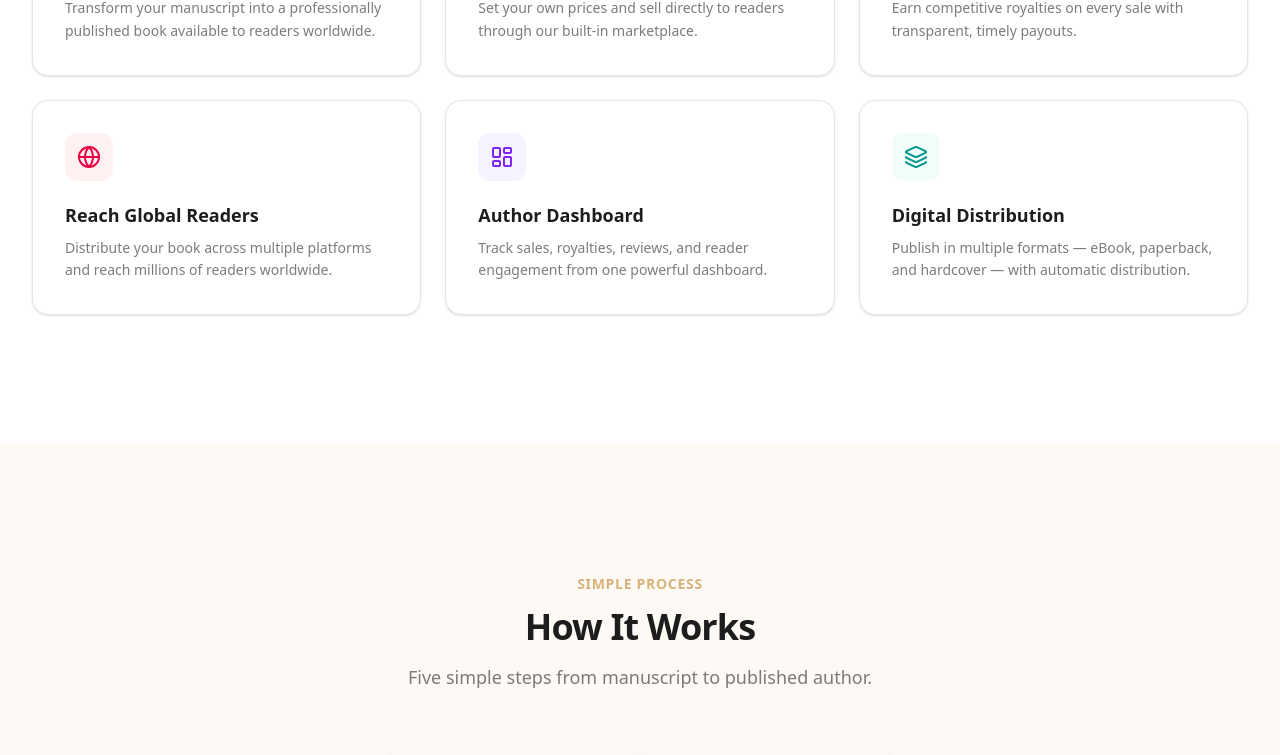
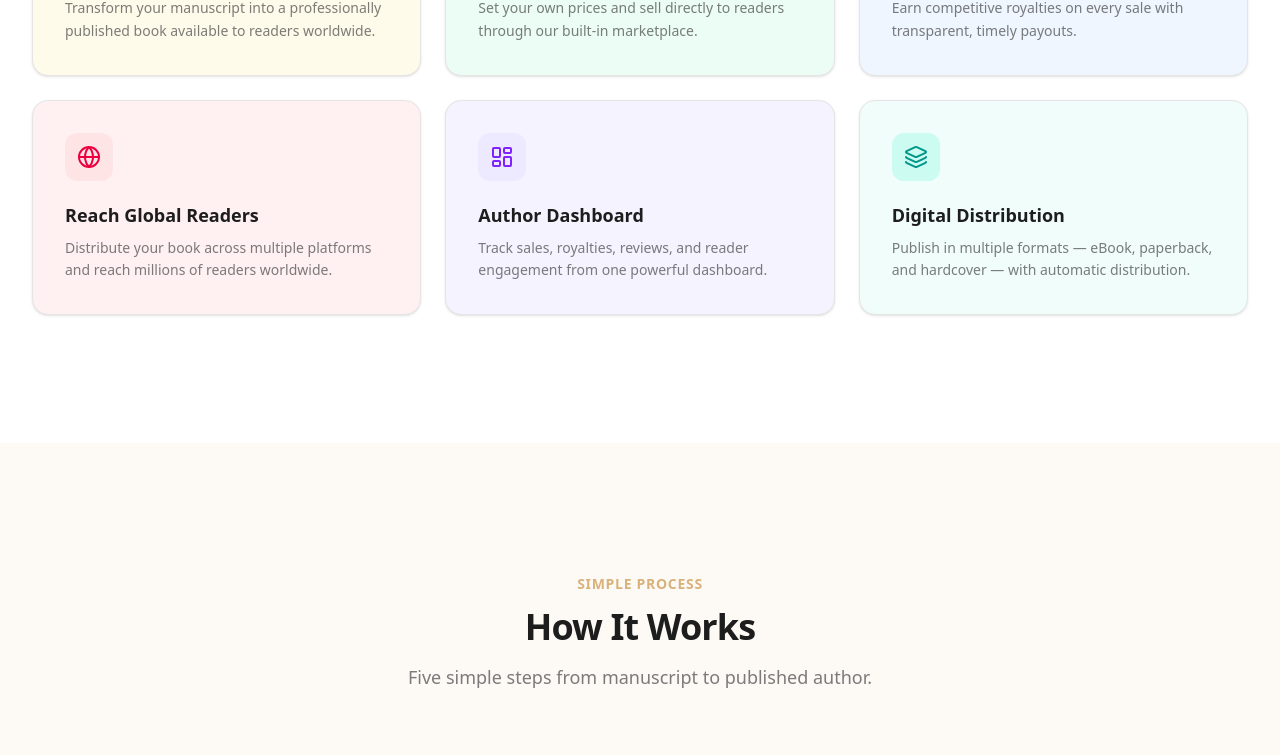
Before and after one commit to Johnfavour-maidu/statement-publications, a Next.js app: page / in a window 1280 px wide. Shown: the part 1200-1955 px from the top of the page. Built offline with nearby package versions, Linux system fonts and the light colour scheme; no server answers; a web font is replaced by a local one.

Commit message:
Entire boxes now have colored backgrounds for features steps and testimonials

```diff
--- a/src/app/page.tsx
+++ b/src/app/page.tsx
@@ -111,54 +111,60 @@ const features = [
     title: "Publish Books",
     description:
       "Transform your manuscript into a professionally published book available to readers worldwide.",
-    color: "bg-amber-50",
+    bg: "bg-amber-50",
     iconColor: "text-amber-600",
-    border: "hover:border-amber-200",
+    iconBg: "bg-amber-100",
+    border: "border-amber-200",
   },
   {
     icon: ShoppingCart,
     title: "Sell Books",
     description:
       "Set your own prices and sell directly to readers through our built-in marketplace.",
-    color: "bg-emerald-50",
+    bg: "bg-emerald-50",
     iconColor: "text-emerald-600",
-    border: "hover:border-emerald-200",
+    iconBg: "bg-emerald-100",
+    border: "border-emerald-200",
   },
   {
     icon: DollarSign,
     title: "Earn Royalties",
     description:
       "Earn competitive royalties on every sale with transparent, timely payouts.",
-    color: "bg-blue-50",
+    bg: "bg-blue-50",
     iconColor: "text-blue-600",
-    border: "hover:border-blue-200",
+    iconBg: "bg-blue-100",
+    border: "border-blue-200",
   },
   {
     icon: Globe,
     title: "Reach Global Readers",
     description:
       "Distribute your book across multiple platforms and reach millions of readers worldwide.",
-    color: "bg-rose-50",
+    bg: "bg-rose-50",
     iconColor: "text-rose-600",
-    border: "hover:border-rose-200",
+    iconBg: "bg-rose-100",
+    border: "border-rose-200",
   },
   {
     icon: LayoutDashboard,
     title: "Author Dashboard",
     description:
       "Track sales, royalties, reviews, and reader engagement from one powerful dashboard.",
-    color: "bg-violet-50",
+    bg: "bg-violet-50",
     iconColor: "text-violet-600",
-    border: "hover:border-violet-200",
+    iconBg: "bg-violet-100",
+    border: "border-violet-200",
   },
   {
     icon: Layers,
     title: "Digital Distribution",
     description:
       "Publish in multiple formats — eBook, paperback, and hardcover — with automatic distribution.",
-    color: "bg-teal-50",
+    bg: "bg-teal-50",
     iconColor: "text-teal-600",
-    border: "hover:border-teal-200",
+    iconBg: "bg-teal-100",
+    border: "border-teal-200",
   },
 ];
 
@@ -167,45 +173,50 @@ const steps = [
     icon: Pen,
     title: "Create Account",
     description: "Sign up for free and set up your author profile in minutes.",
-    color: "bg-amber-50",
+    bg: "bg-amber-50",
     iconColor: "text-amber-600",
     number: "text-amber-500",
+    border: "border-amber-200",
   },
   {
     icon: Upload,
     title: "Upload Manuscript",
     description:
       "Upload your manuscript in any standard format. We accept DOCX, PDF, and more.",
-    color: "bg-emerald-50",
+    bg: "bg-emerald-50",
     iconColor: "text-emerald-600",
     number: "text-emerald-500",
+    border: "border-emerald-200",
   },
   {
     icon: Palette,
     title: "Design Your Book",
     description:
       "Choose from professional templates or upload your own cover design.",
-    color: "bg-blue-50",
+    bg: "bg-blue-50",
     iconColor: "text-blue-600",
     number: "text-blue-500",
+    border: "border-blue-200",
   },
   {
     icon: Rocket,
     title: "Publish",
     description:
       "Review, preview, and hit publish. Your book goes live within 24 hours.",
-    color: "bg-rose-50",
+    bg: "bg-rose-50",
     iconColor: "text-rose-600",
     number: "text-rose-500",
+    border: "border-rose-200",
   },
   {
     icon: Banknote,
     title: "Earn Royalties",
     description:
       "Start earning competitive royalties on every sale with weekly payouts.",
-    color: "bg-violet-50",
+    bg: "bg-violet-50",
     iconColor: "text-violet-600",
     number: "text-violet-500",
+    border: "border-violet-200",
   },
 ];
 
@@ -312,8 +323,9 @@ const testimonials = [
       "Statement Publications made publishing my debut novel effortless. The platform is intuitive, the support team is incredible, and I earned my first royalty within the first month.",
     rating: 5,
     color: "from-amber-500 to-orange-600",
-    quoteColor: "text-amber-400",
-    borderHover: "hover:border-amber-200",
+    quoteColor: "text-amber-500",
+    bg: "bg-amber-50",
+    border: "border-amber-200",
   },
   {
     name: "Kwame Poku",
@@ -322,8 +334,9 @@ const testimonials = [
       "I've tried other platforms, but none compare. The author dashboard gives me full visibility into my sales and royalties. The design tools are top-notch.",
     rating: 5,
     color: "from-emerald-500 to-teal-600",
-    quoteColor: "text-emerald-400",
-    borderHover: "hover:border-emerald-200",
+    quoteColor: "text-emerald-500",
+    bg: "bg-emerald-50",
+    border: "border-emerald-200",
   },
   {
     name: "Efua Mensah",
@@ -332,8 +345,9 @@ const testimonials = [
       "From manuscript upload to global distribution, everything was seamless. My book is now available in 30+ countries. I couldn't be happier with the results.",
     rating: 5,
     color: "from-blue-500 to-indigo-600",
-    quoteColor: "text-blue-400",
-    borderHover: "hover:border-blue-200",
+    quoteColor: "text-blue-500",
+    bg: "bg-blue-50",
+    border: "border-blue-200",
   },
 ];
 
@@ -528,9 +542,9 @@ export default function Home() {
                 variants={fadeInUp}
                 whileHover={{ y: -6, boxShadow: "0 12px 24px -8px rgba(235,201,168,0.3)" }}
                 transition={{ type: "spring", stiffness: 300, damping: 20 }}
-                className={`group relative rounded-2xl border border-peach/10 bg-white p-8 transition-colors duration-300 ${feature.border} shadow-sm`}
+                className={`group relative rounded-2xl border p-8 shadow-sm transition-all duration-300 ${feature.bg} ${feature.border}`}
               >
-                <div className={`mb-5 inline-flex items-center justify-center rounded-xl ${feature.color} p-3`}>
+                <div className={`mb-5 inline-flex items-center justify-center rounded-xl ${feature.iconBg} p-3`}>
                   <feature.icon className={`h-6 w-6 ${feature.iconColor}`} />
                 </div>
                 <h3 className="text-lg font-semibold mb-2 text-charcoal">{feature.title}</h3>
@@ -575,13 +589,13 @@ export default function Home() {
                   variants={fadeInUp}
                   whileHover={{ y: -4 }}
                   transition={{ type: "spring", stiffness: 300, damping: 20 }}
-                  className="relative text-center"
+                  className={`relative text-center rounded-2xl border p-6 ${step.bg} ${step.border}`}
                 >
-                  <div className={`relative z-10 mx-auto mb-5 flex h-14 w-14 items-center justify-center rounded-full border-2 border-current bg-white ${step.number} font-bold text-lg shadow-sm`}>
+                  <div className={`relative z-10 mx-auto mb-4 flex h-14 w-14 items-center justify-center rounded-full border-2 border-current bg-white ${step.number} font-bold text-lg shadow-sm`}>
                     {index + 1}
                   </div>
-                  <div className={`mb-3 inline-flex items-center justify-center rounded-xl ${step.color} p-2.5`}>
-                    <step.icon className={`h-5 w-5 ${step.iconColor}`} />
+                  <div className="mb-3 flex justify-center">
+                    <step.icon className={`h-6 w-6 ${step.iconColor}`} />
                   </div>
                   <h3 className="text-base font-semibold mb-1 text-charcoal">{step.title}</h3>
                   <p className="text-sm text-dark-gray/70 leading-relaxed">
@@ -836,7 +850,7 @@ export default function Home() {
                 variants={fadeInUp}
                 whileHover={{ y: -6, boxShadow: "0 12px 24px -8px rgba(235,201,168,0.25)" }}
                 transition={{ type: "spring", stiffness: 300, damping: 20 }}
-                className={`group relative rounded-2xl border border-peach/10 bg-white p-8 transition-colors duration-300 ${testimonial.borderHover} shadow-sm`}
+                className={`group relative rounded-2xl border p-8 shadow-sm transition-all duration-300 ${testimonial.bg} ${testimonial.border}`}
               >
                 <Quote className={`h-8 w-8 ${testimonial.quoteColor} mb-4`} />
                 <p className="text-sm leading-relaxed text-dark-gray/70">
```
